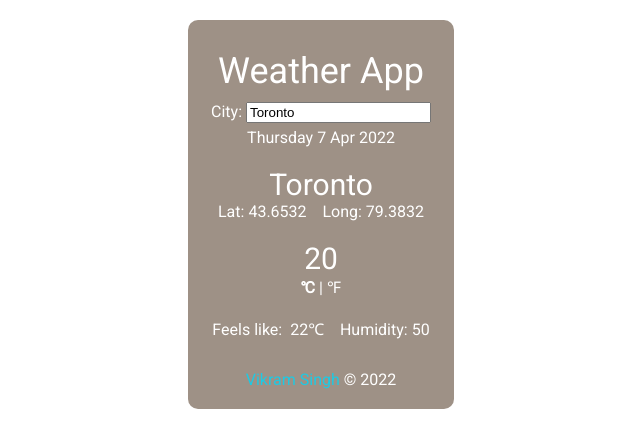
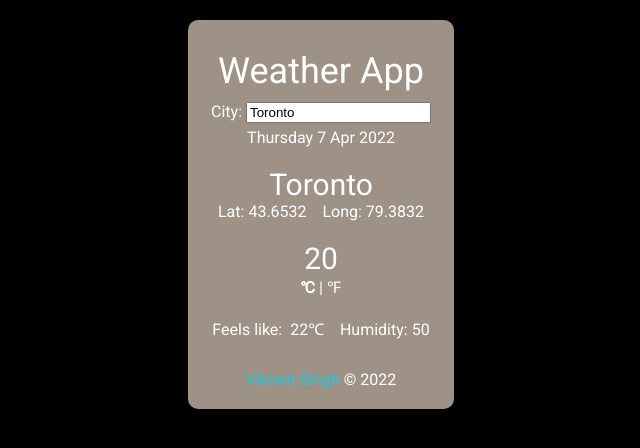
Before and after one commit to vikramsingh13/weather-app, a React (Create React App) app: page / in a window 1280 px wide. Shown: the top 448 px of the page, without its empty margins (319-959 px from the left). Built offline with nearby package versions, Linux system fonts and the light colour scheme; no server answers.

Commit message:
added black background for index in index.css, fixed portfolio link in app

```diff
--- /dev/null
+++ b/public/index.css
@@ -0,0 +1,3 @@
+html, body{
+    background-color: black;
+}
--- a/public/index.html
+++ b/public/index.html
@@ -12,6 +12,7 @@
     <link rel="preconnect" href="https://fonts.googleapis.com">
     <link rel="preconnect" href="https://fonts.gstatic.com" crossorigin>
     <link href="https://fonts.googleapis.com/css2?family=Roboto:wght@400;900&display=swap" rel="stylesheet">
+    <link href="index.css" rel="stylesheet" type="text/css"/>
     <title>Weather App | Vikram Singh</title>
   </head>
   <body>
--- a/src/component/App.js
+++ b/src/component/App.js
@@ -143,7 +143,7 @@ class App extends React.Component{
                     />
 
                     <div className='app-copyright'>
-                    <a href="https://www.vikramsingh.tech/">Vikram Singh</a>  &copy; 2022
+                    <a href="https://www.vikramsingh.tech/" target="_blank">Vikram Singh</a>  &copy; 2022
                     </div>
 
                 </div>{/*--app container ends--*/}
```
